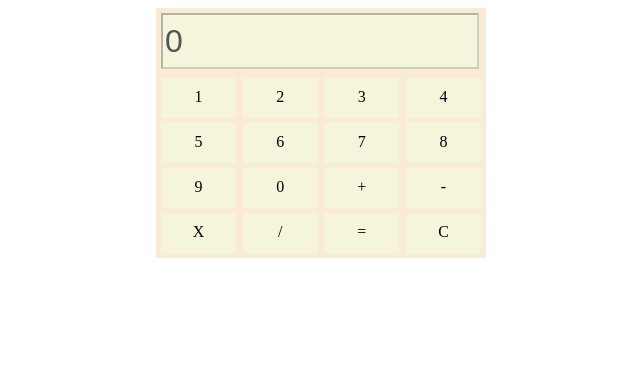
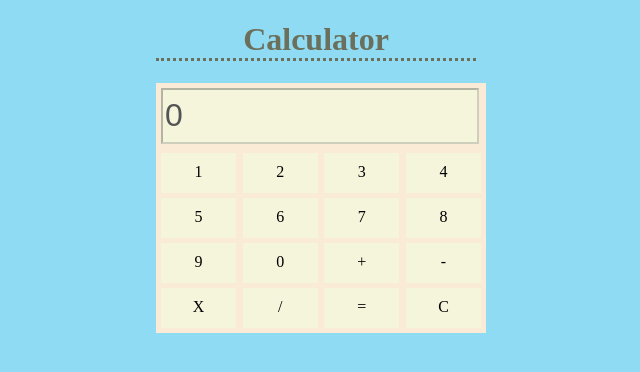
Before and after one commit to jabutech/calculator-bootcamp-malasngoding, a plain HTML site: page index.html in a window 1280 px wide. Shown: the whole page, without its empty margins (324-964 px from the left). Drawn offline with Linux system fonts and the light colour scheme.

Commit message:
Added backgorund and header title

```diff
--- a/index.html
+++ b/index.html
@@ -9,6 +9,9 @@
   </head>
   <body>
     <div class="container">
+      <div class="header">
+        <h1>Calculator</h1>
+      </div>
       <div class="text-field">
         <input type="text" value="0" disabled id="input-nilai" />
       </div>
--- a/style.css
+++ b/style.css
@@ -1,3 +1,12 @@
+* {
+  background-color: #90dbf4;
+}
+
+.header h1 {
+  color: #6b705c;
+  text-align: center;
+  border-bottom-style: dotted;
+}
 .container {
   margin: auto;
   width: 320px;
```
